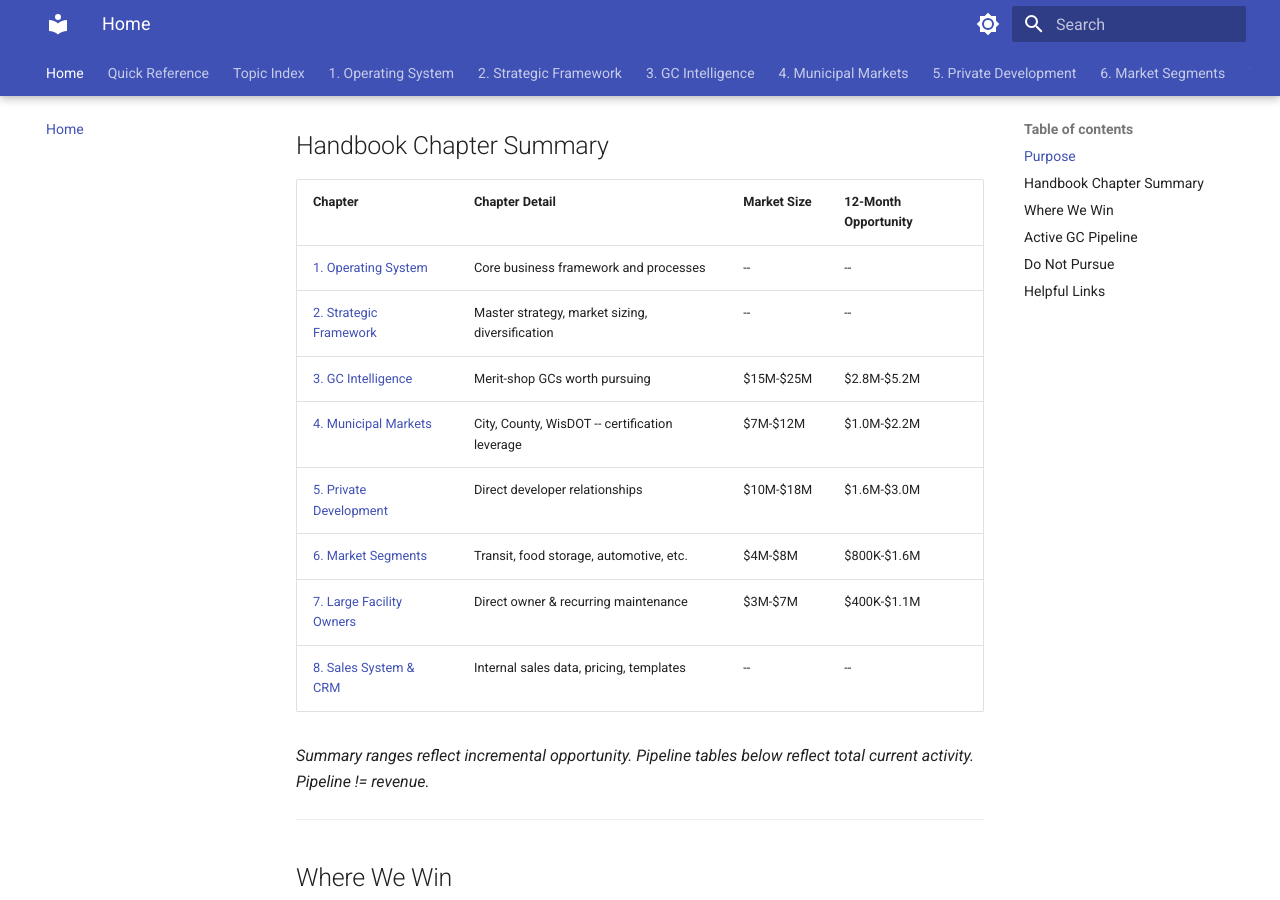
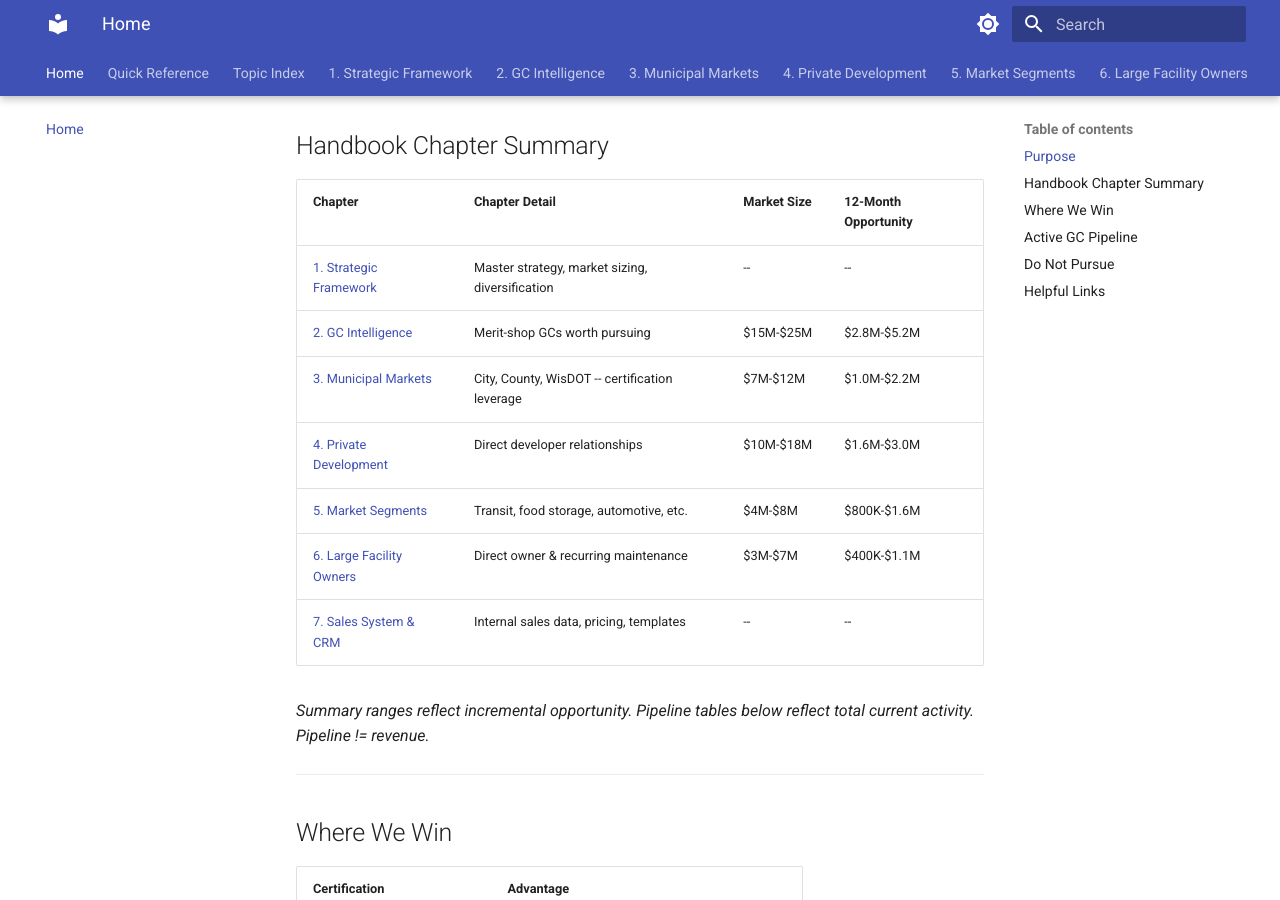
Before and after one commit to LaBrant-Associates-LLC/sales-intelligence-handbook, an MkDocs documentation site: the page built from docs/index.md, in a window 1280 px wide and 900 px high, scrolled down 427 px. Built offline with MkDocs 1.6.1 and Material for MkDocs 9.7.7, drawn with Linux system fonts in a browser that asks for light colours.

Commit message:
Delete Chapter 1 Operating System, renumber chapters 1-7
🤖 Generated with [Claude Code](https://claude.com/claude-code)

Co-Authored-By: Claude Opus 4.5 <noreply@anthropic.com>

```diff
--- a/docs/index.md
+++ b/docs/index.md
@@ -16,14 +16,13 @@ We currently derive most revenue from less than 10 GC relationships. This resear
 
 | Chapter | Chapter Detail | Market Size | 12-Month Opportunity |
 |---------|----------------|-------------|----------------------|
-| [1. Operating System](ch1-operating-system.md) | Core business framework and processes | -- | -- |
-| [2. Strategic Framework](ch2-strategic-framework/index.md) | Master strategy, market sizing, diversification | -- | -- |
-| [3. GC Intelligence](ch3-gc-intelligence/index.md) | Merit-shop GCs worth pursuing | $15M-$25M | $2.8M-$5.2M |
-| [4. Municipal Markets](ch4-municipal/index.md) | City, County, WisDOT -- certification leverage | $7M-$12M | $1.0M-$2.2M |
-| [5. Private Development](ch5-private-development.md) | Direct developer relationships | $10M-$18M | $1.6M-$3.0M |
-| [6. Market Segments](ch6-market-segments/index.md) | Transit, food storage, automotive, etc. | $4M-$8M | $800K-$1.6M |
-| [7. Large Facility Owners](ch7-large-owners.md) | Direct owner & recurring maintenance | $3M-$7M | $400K-$1.1M |
-| [8. Sales System & CRM](ch8-sales-system.md) | Internal sales data, pricing, templates | -- | -- |
+| [1. Strategic Framework](ch2-strategic-framework/index.md) | Master strategy, market sizing, diversification | -- | -- |
+| [2. GC Intelligence](ch3-gc-intelligence/index.md) | Merit-shop GCs worth pursuing | $15M-$25M | $2.8M-$5.2M |
+| [3. Municipal Markets](ch4-municipal/index.md) | City, County, WisDOT -- certification leverage | $7M-$12M | $1.0M-$2.2M |
+| [4. Private Development](ch5-private-development.md) | Direct developer relationships | $10M-$18M | $1.6M-$3.0M |
+| [5. Market Segments](ch6-market-segments/index.md) | Transit, food storage, automotive, etc. | $4M-$8M | $800K-$1.6M |
+| [6. Large Facility Owners](ch7-large-owners.md) | Direct owner & recurring maintenance | $3M-$7M | $400K-$1.1M |
+| [7. Sales System & CRM](ch8-sales-system.md) | Internal sales data, pricing, templates | -- | -- |
 
 *Summary ranges reflect incremental opportunity. Pipeline tables below reflect total current activity. Pipeline != revenue.*
 
--- a/mkdocs.yml
+++ b/mkdocs.yml
@@ -35,16 +35,14 @@ nav:
   - Quick Reference: attachments/quick-reference.md
   - Topic Index: topic-index.md
 
-  - 1. Operating System: ch1-operating-system.md
-
-  - 2. Strategic Framework:
+  - 1. Strategic Framework:
     - Overview: ch2-strategic-framework/index.md
     - Master Strategy: ch2-strategic-framework/master-strategy.md
     - Market Sizing: ch2-strategic-framework/market-sizing.md
     - Diversification: ch2-strategic-framework/diversification.md
     - "📎 SE Wisconsin Master Intel": attachments/se-wisconsin-market-intel.md
 
-  - 3. GC Intelligence:
+  - 2. GC Intelligence:
     - Overview: ch3-gc-intelligence/index.md
     - Pipeline & Market Facts: ch3-gc-intelligence/overview.md
     - Strategic Partners: ch3-gc-intelligence/strategic-partners.md
@@ -56,7 +54,7 @@ nav:
     - "📎 Competitor Intelligence": attachments/att-f-competitors.md
     - "📎 Data Centers (Avoid)": attachments/att-g-data-centers.md
 
-  - 4. Municipal Markets:
+  - 3. Municipal Markets:
     - Overview: ch4-municipal/index.md
     - Certification Summary: ch4-municipal/overview.md
     - Bid Platforms: ch4-municipal/bid-platforms.md
@@ -70,14 +68,14 @@ nav:
     - "📎 Water Towers": attachments/att-d-water-towers.md
     - "📎 Public Facilities": attachments/public-facilities.md
 
-  - 5. Private Development:
+  - 4. Private Development:
     - Overview: ch5-private-development.md
     - "📎 Developers Multifamily": attachments/developers-multifamily.md
     - "📎 Multifamily Operators": attachments/multifamily-operators.md
     - "📎 Senior Living Part 1": attachments/att-b-senior-living-1.md
     - "📎 Senior Living Part 2": attachments/att-c-senior-living-2.md
 
-  - 6. Market Segments:
+  - 5. Market Segments:
     - Overview: ch6-market-segments/index.md
     - Transit & Fleet: ch6-market-segments/transit-fleet.md
     - Food & Cold Storage: ch6-market-segments/food-cold-storage.md
@@ -91,12 +89,12 @@ nav:
     - "📎 Part 8 New Markets": attachments/part8-new-markets.md
     - "📎 Industrial Private": attachments/industrial-private.md
 
-  - 7. Large Facility Owners:
+  - 6. Large Facility Owners:
     - Overview: ch7-large-owners.md
     - "📎 Large Property Owners": attachments/large-property-owners.md
     - "📎 Facility Maintenance": attachments/facility-maintenance.md
 
-  - 8. Sales System & CRM:
+  - 7. Sales System & CRM:
     - Overview: ch8-sales-system.md
     - "📎 Financial Analysis": attachments/att-a-financial.md
 
```
Also changed, not shown: docs/ch1-operating-system.md (deleted, +0 -38 lines), docs/topic-index.md (+79 -79 lines).
